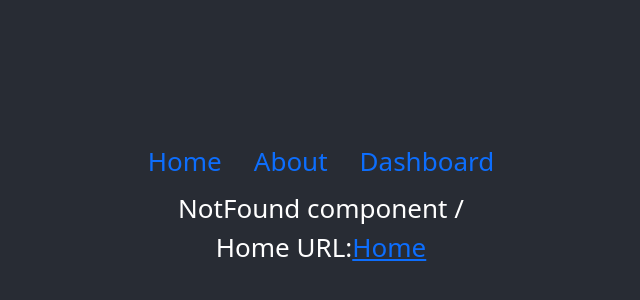
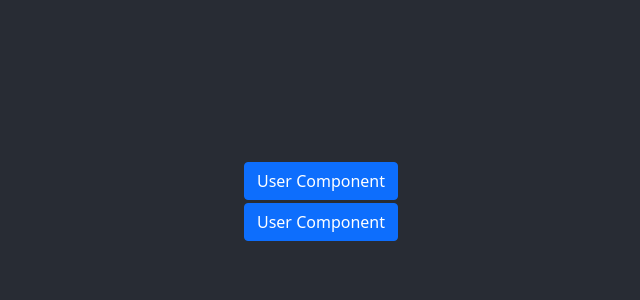
Before and after one commit to anujsingla/react-course, a React (Create React App) app: page / in a window 1280 px wide. Shown: the part 200-500 px from the top of the page, without its empty margins (319-959 px from the left). Built offline with nearby package versions, Linux system fonts and the light colour scheme.

Commit message:
Error boundary concept .

```diff
--- a/package.json
+++ b/package.json
@@ -22,6 +22,7 @@
     "react": "^17.0.2",
     "react-bootstrap": "^1.6.1",
     "react-dom": "^17.0.2",
+    "react-error-boundary": "^3.1.3",
     "react-query": "^3.16.0",
     "react-router-dom": "^5.2.0",
     "react-scripts": "4.0.3",
--- a/src/App.tsx
+++ b/src/App.tsx
@@ -1,10 +1,10 @@
 import { QueryClient, QueryClientProvider } from "react-query";
 import "./App.css";
 import 'bootstrap/dist/css/bootstrap.min.css';
-import { UserContextProvider } from "./context/UserContextProvider";
-import { AppRoutes } from './Components/AppRoutes';
-import { NavLinkComponent } from './Components/NavLinkComponent';
 import { HashRouter } from "react-router-dom";
+import { ErrorBoundary } from 'react-error-boundary';
+import { ErrorBoundaryFallbackComponent } from "./Components/ErrorBoundaryFallbackComponent";
+import { ErrorBoundaryHandle } from "./Components/ErrorBoundaryHandle";
 
 const queryClient = new QueryClient();
 
@@ -14,10 +14,10 @@ function App() {
       <QueryClientProvider client={queryClient}>
         <div className="App">
           <header className="App-header">
-            <UserContextProvider>
-              <NavLinkComponent />
-              <AppRoutes />
-            </UserContextProvider>
+            <ErrorBoundary FallbackComponent={ErrorBoundaryFallbackComponent}>
+              <ErrorBoundaryHandle />
+            </ErrorBoundary>
+            <ErrorBoundaryHandle />
           </header>
         </div>
       </QueryClientProvider>
--- /dev/null
+++ b/src/Components/ErrorBoundaryFallbackComponent.tsx
@@ -0,0 +1,15 @@
+
+interface IProps {
+    error?: Error;
+    resetErrorBoundary?: () => void;
+};
+
+export function ErrorBoundaryFallbackComponent(props: IProps) {
+    return (
+        <div>
+            <p>Something went wrong:</p>
+            <pre>{props.error?.message}</pre>
+            <button onClick={props.resetErrorBoundary}>Try Again</button>
+        </div>
+    )
+}
--- /dev/null
+++ b/src/Components/ErrorBoundaryHandle.tsx
@@ -0,0 +1,30 @@
+// Error Boundaries
+
+// - In the past, javascript errors inside react components was not handled and it breaks
+//   the UI, React did not provide a way to handle these errors.
+
+// - React 16 introduces a new concept of an “error boundary”.
+// - It catch javascript errors anywhere in their child components tree, log those errors
+//   display a fallback UI.
+
+// - Error boundaries do not catch errors for:
+
+// - Event handlers (learn more)
+// - Asynchronous code (e.g. setTimeout or requestAnimationFrame callbacks)
+// - Server side rendering
+// - Errors thrown in the error boundary itself (rather than its children)
+
+import { useState } from "react";
+import { Button } from "react-bootstrap";
+import { UserComponent } from "./UserComponent";
+
+export function ErrorBoundaryHandle() {
+    const [isUserComponent, setIsUserComponent] = useState(false);
+
+    return (
+        <div>
+            {isUserComponent ? <UserComponent /> : null}
+            <Button onClick={() => setIsUserComponent(true)}>User Component</Button>
+        </div>
+    )
+}
--- /dev/null
+++ b/src/Components/UserComponent.tsx
@@ -0,0 +1,7 @@
+export function UserComponent() {
+    return (
+        <div>
+            {new Error('Error in the user component')}
+        </div>
+    );
+}
```
Also changed, not shown: 1 other file (tests, documents, lock files or other folders).
